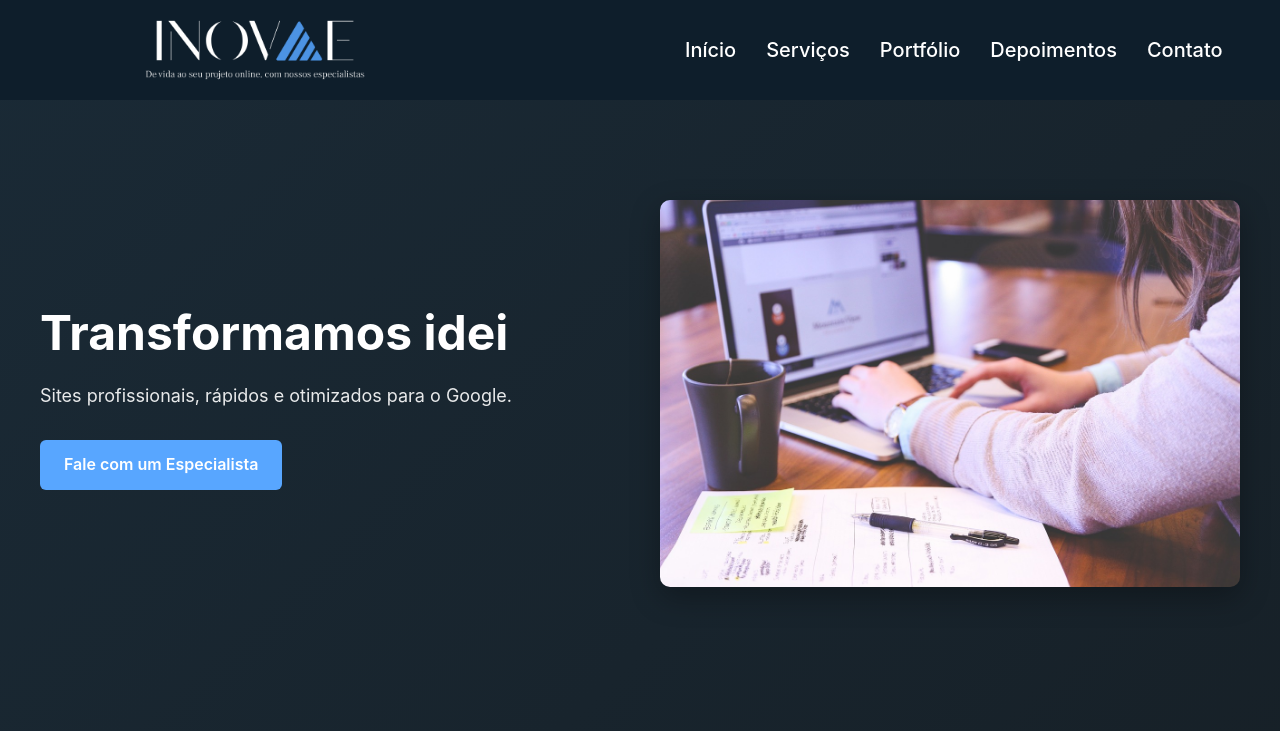
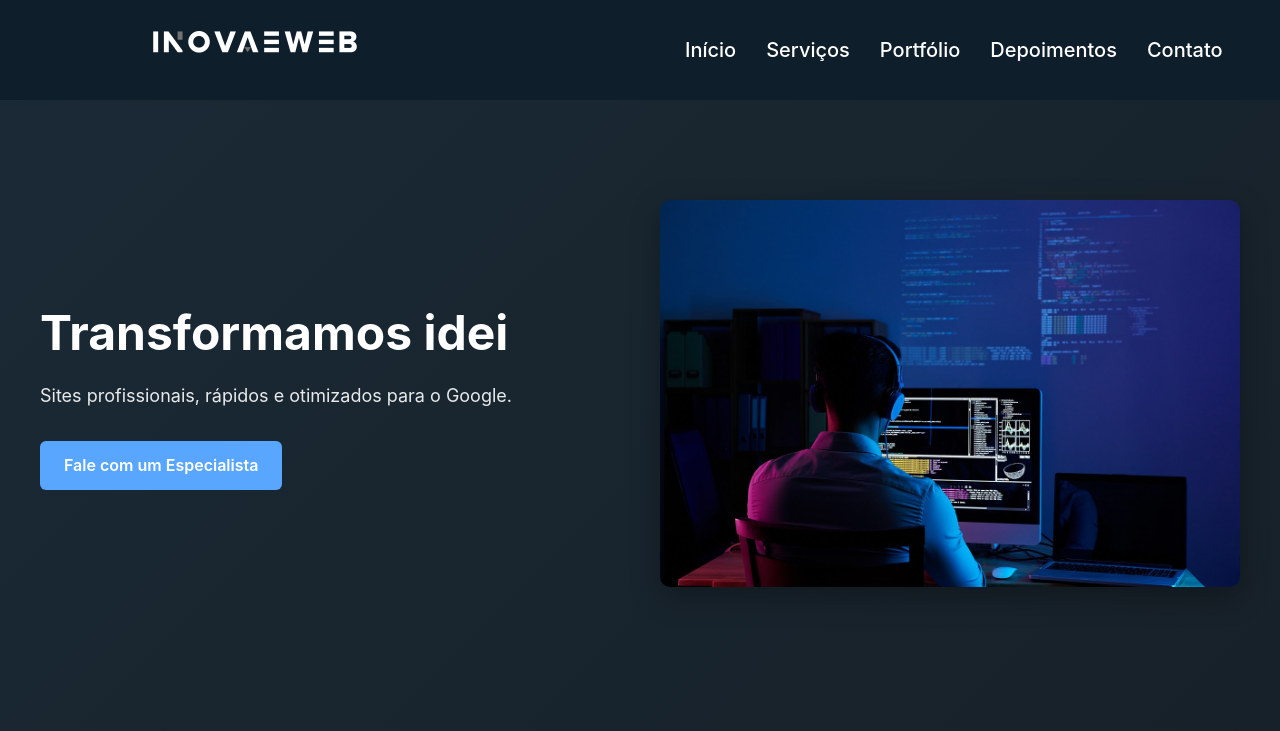
Before and after one commit to rafaelgoncalves2201/InovaeWeb, a plain HTML site: page index.html in a window 1280 px wide. Shown: the top 731 px of the page. Drawn offline with Linux system fonts and the light colour scheme.

Commit message:
E-mail att logo alterada! S2

```diff
--- a/index.html
+++ b/index.html
@@ -12,7 +12,7 @@
     <header>
         <div class="container header-content">
             <div class="logo">
-                <img src="./img/Logo Inovae.webp" alt="Logo INOVAE" class="logo-img">
+                <img src="./img/Logo Inovaeweb.png" alt="Logo INOVAE" class="logo-img">
             </div>
             <nav>
                 <ul>
@@ -35,7 +35,7 @@
             <a href="https://wa.me/5517992525663?text=Olá,%20me%20interessei%20pelos%20serviços%20de%20vocês%20gostaria%20de%20fazer%20um%20orçamento" id="contact-btn" class="btn" target="_blank">Fale com um Especialista</a>
         </div>
         <div class="hero-image">
-            <img src="./img/student-849822_1280.jpg" alt="Desenvolvimento web profissional">
+            <img src="./img/software-developer-6521720_1280.jpg" alt="Desenvolvimento web profissional">
         </div>
     </section>
 
@@ -214,7 +214,7 @@
             <p>Tem alguma dúvida ou precisa de um orçamento?<br>
                 Preencha o formulário abaixo ou fale conosco diretamente no WhatsApp!</p>
             <!-- Formulário de Contato -->
-            <form action="https://formsubmit.co/weagle900@gmail.com" method="POST" id="contactForm">
+            <form action="https://formsubmit.co/contato.inovaeweb@gmail.com" method="POST" id="contactForm">
                 <div class="form-group">
                     <label for="nome">Nome</label>
                     <input type="text" id="nome" name="entry.1234567890" required>
@@ -275,7 +275,7 @@
     <header>
         <div class="container header-content">
             <div class="logo">
-                <img src="./img/Logo Inovae.webp" alt="Logo INOVAE" class="logo-img">
+                <img src="./img/Logo Inovaeweb.png" alt="Logo INOVAE" class="logo-img">
             </div>
 
             <!-- Menu (lado direito no desktop) -->
```
Also changed, not shown: img/Logo Inovae.webp (deleted), img/Logo Inovaeweb.png (added), img/Logo-Inovae.jpg (deleted), img/software-developer-6521720_1280.jpg (added), img/work-5801876_1280.jpg (added).
